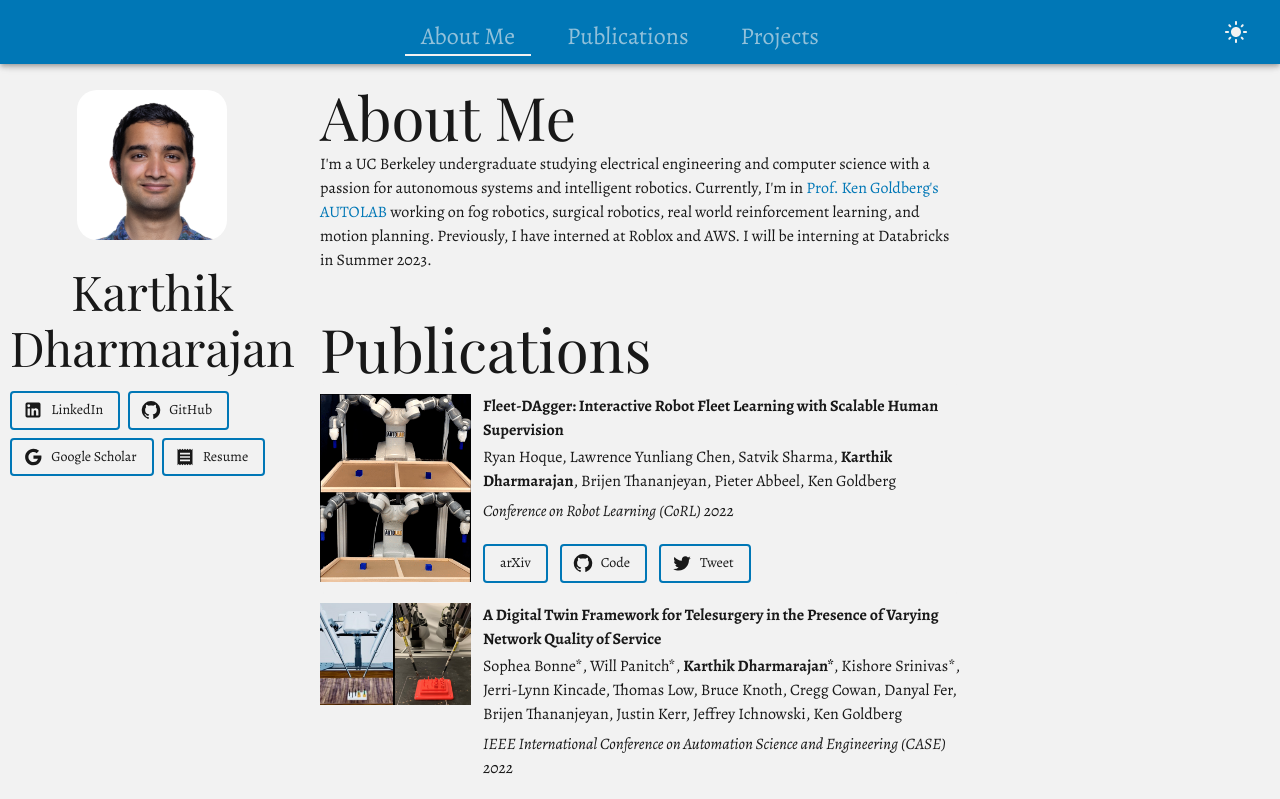
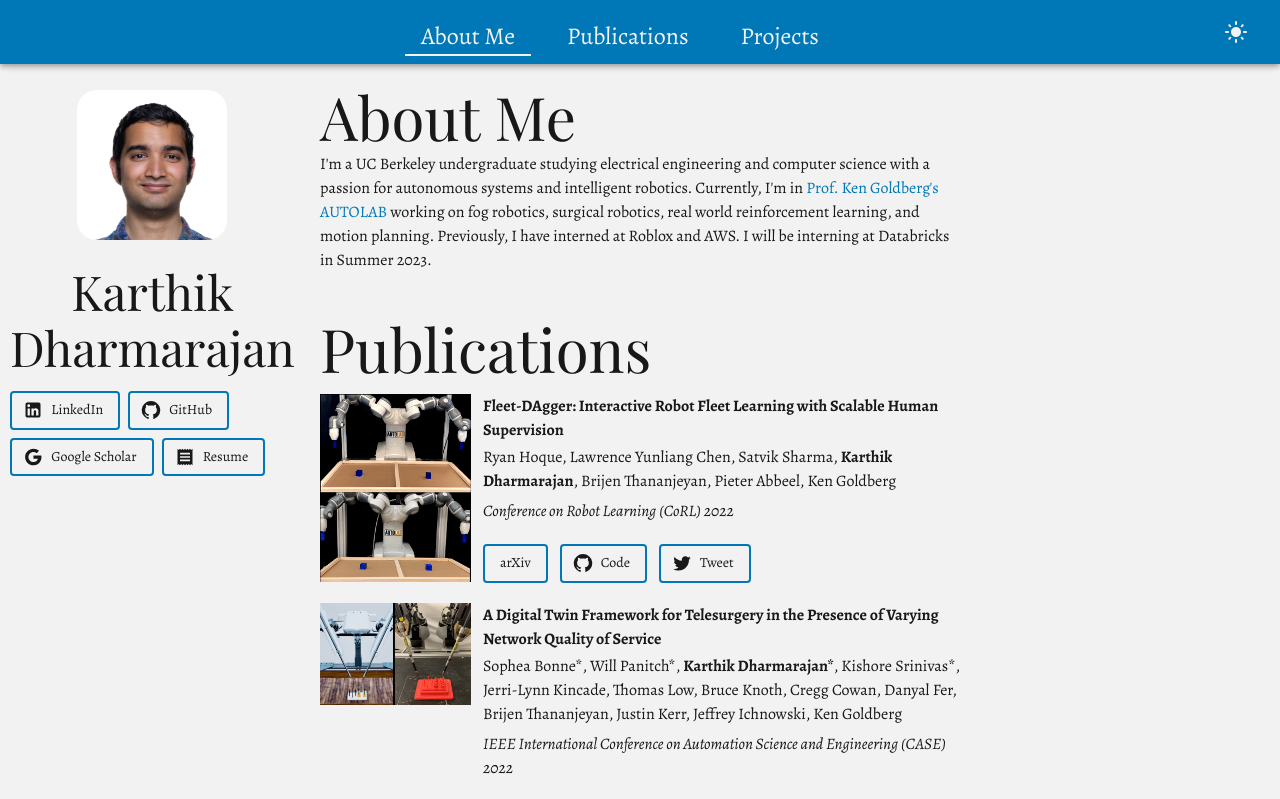
Before and after one commit to KDharmarajanDev/KDharmarajanDev.github.io, a React (Create React App) app in the folder website/: page / in a window 1280 px wide. Shown: the top 799 px of the page. Built offline with nearby package versions, Linux system fonts and the light colour scheme; a web font is replaced by a local one.

Commit message:
Fixed top bar

```diff
--- a/website/src/top-bar.js
+++ b/website/src/top-bar.js
@@ -116,26 +116,6 @@ const nearestIndex = (
   }
 };
 
-function LocationTab(props) {
-
-  const goToLocation = useCallback(() => {
-    const topOffset = props.target.elemRef.current.offsetTop - 60
-    window.scrollTo({
-        left: 0,
-        top: topOffset,
-        behavior:'smooth'
-      });
-  }, [props.target])
-
-  return (
-    <StyledTab
-      key={props.target.key}
-      value={props.target.key}
-      label={<Typography variant="h5">{props.target.label}</Typography>}
-      onClick={goToLocation}/>
-  )
-}
-
 export default function TopBar(props) {
   const [activeIndex, setActiveIndex] = useState(0);
   useEffect(() => {
@@ -163,14 +143,24 @@ export default function TopBar(props) {
             minHeight: 70
           }}>
           <StyledTabs
-            value={activeIndex}
+            value={props.topTabs[activeIndex].key}
             aria-label="basic tabs example"
             centered
           >
             {props.topTabs.map((tab) => {
               return (
-                <LocationTab target={tab} key={tab.key}/>
-              );
+                <StyledTab
+                  key={tab.key}
+                  value={tab.key}
+                  label={<Typography variant="h5">{tab.label}</Typography>}
+                  onClick={() => {
+                    const topOffset = tab.elemRef.current.offsetTop - 60
+                    window.scrollTo({
+                        left: 0,
+                        top: topOffset,
+                        behavior:'smooth'});
+                  }}/>
+                        );
             })}
           </StyledTabs>
           <ThemeSwitch/>
```
